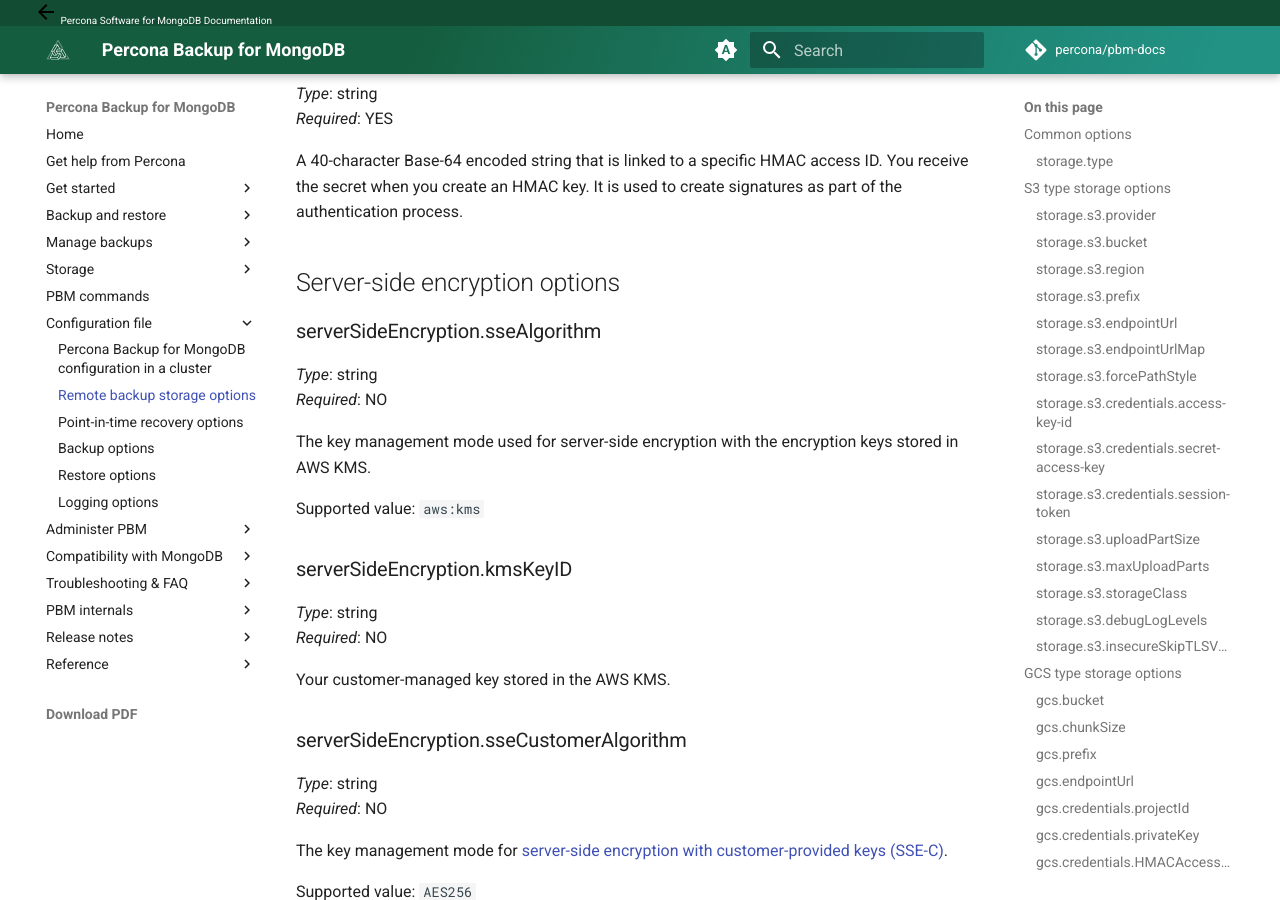
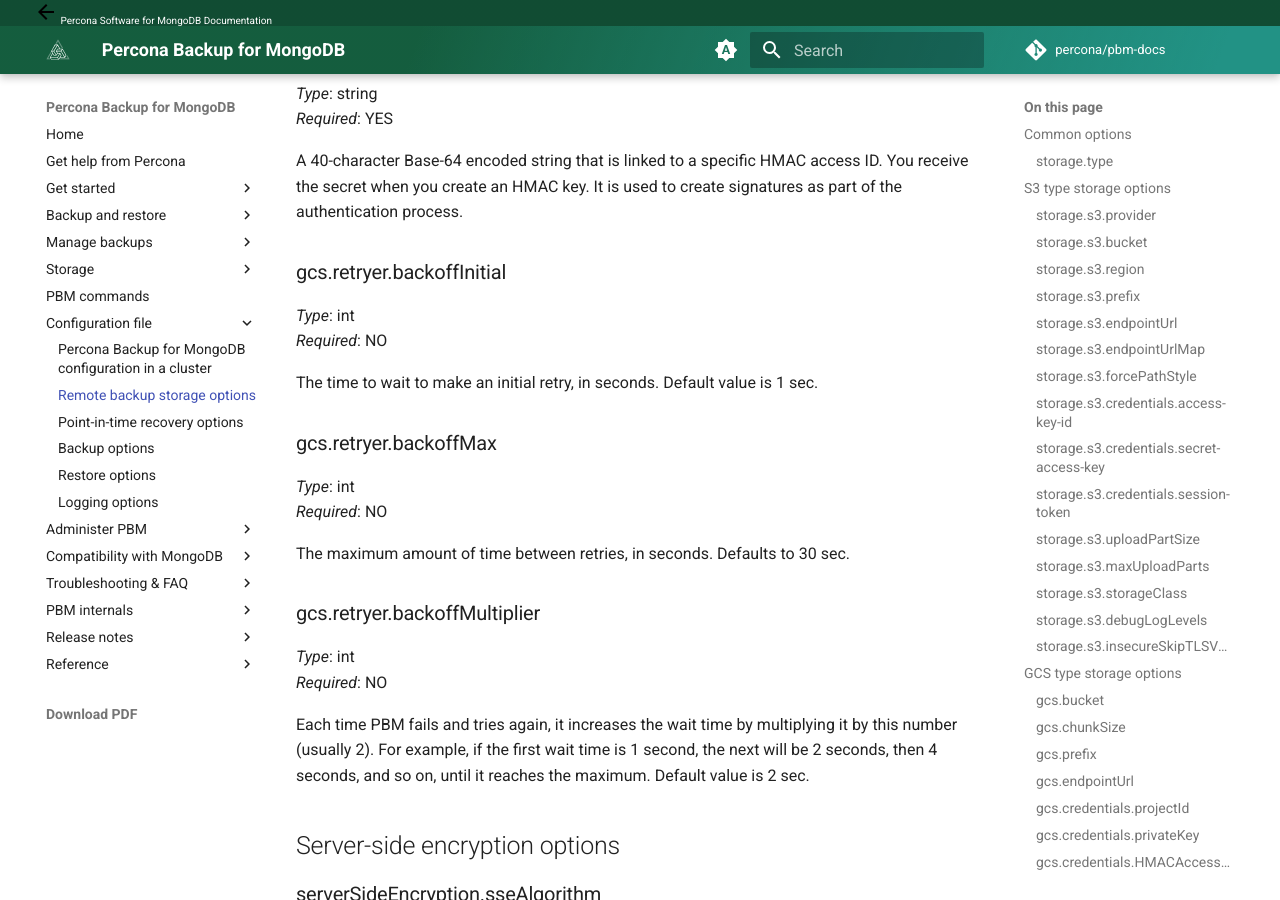
Before and after one commit to percona/pbm-docs, an MkDocs documentation site: the page built from docs/reference/configuration-options.md, in a window 1280 px wide and 900 px high, scrolled down 6103 px. Built offline with MkDocs 1.6.1 and Material for MkDocs 9.7.7, drawn with Linux system fonts in a browser that asks for light colours; nearby versions of some CDN libraries; comment, search, counter and statistics services are not loaded; some of the changed text lies outside the part shown.

Commit message:
Added retryer example to config for GCS, added options description

```diff
--- a/docs/reference/configuration-options.md
+++ b/docs/reference/configuration-options.md
@@ -189,7 +189,7 @@
 *Type*: string <br>
 *Required*: NO
 
-The size of data chunks in bytes to be uploaded to the storage bucket in a single request. Larger data chunks will be split over multiple requests. Default data chunk size is 16MB.
+The size of data chunks in bytes to be uploaded to the storage bucket in a single request. Larger data chunks will be split over multiple requests. Default data chunk size is 10MB.
 
 ### gcs.prefix
 
@@ -232,6 +232,27 @@
 *Required*: YES
 
 A 40-character Base-64 encoded string that is linked to a specific HMAC access ID. You receive the secret when you create an HMAC key. It is used to create signatures as part of the authentication process.
+
+### gcs.retryer.backoffInitial
+
+*Type*: int <br>
+*Required*: NO
+
+The time to wait to make an initial retry, in seconds. Default value is 1 sec.
+
+### gcs.retryer.backoffMax
+
+*Type*: int <br>
+*Required*: NO
+
+The maximum amount of time between retries, in seconds. Defaults to 30 sec.
+
+### gcs.retryer.backoffMultiplier
+
+*Type*: int <br>
+*Required*: NO
+
+Each time PBM fails and tries again, it increases the wait time by multiplying it by this number (usually 2). For example, if the first wait time is 1 second, the next will be 2 seconds, then 4 seconds, and so on, until it reaches the maximum. Default value is 2 sec.
 
 ## Server-side encryption options
 
```
Also changed, not shown: docs/details/gcs.md (+8 -0 lines).
